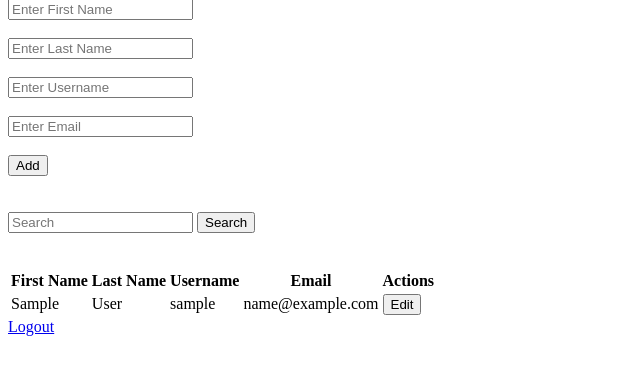
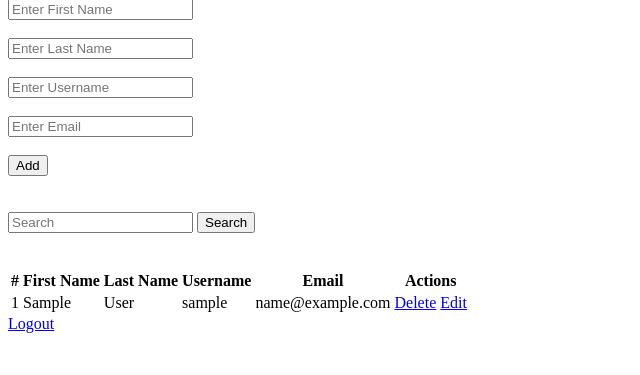
Before and after one commit to SelimF1998/php-crud, a PHP site: page /dashboard.php in a window 1280 px wide. Shown: the part 128-503 px from the top of the page, without its empty margins (0-640 px from the left). Run offline with PHP 8.4, Linux system fonts and the light colour scheme; the visitor is signed in with stand-in values (Sample User, id 1); tables that the repository leaves empty or names only in its code hold one stand-in row (values such as "Sample post").

Commit message:
delete php crud

```diff
--- a/dashboard.php
+++ b/dashboard.php
@@ -5,7 +5,7 @@ $db = DBconnection::getInstance();
 $conn = $db->get();
 $username = $_SESSION['username'];
 
-$sql = "SELECT firstname, lastname, username, email from userlist";
+$sql = "SELECT id, firstname, lastname, username, email from userslist";
 $stmt = $conn->prepare($sql);
 $stmt->execute();
 $users = $stmt->fetchAll(PDO::FETCH_ASSOC);
@@ -15,10 +15,25 @@ if (isset($_POST['create'])) {
     $lastname = $_POST['lastname'];
     $username = $_POST['username'];
     $email = $_POST['email'];
-    $sql = "INSERT INTO userlist (firstname, lastname, username, email) VALUES ('$firstname', '$lastname', '$username', '$email')";
+    $sql = "INSERT INTO userslist (firstname, lastname, username, email) VALUES ('$firstname', '$lastname', '$username', '$email')";
     $stmt = $conn->prepare($sql);
     $stmt->execute();
+    header("Location: dashboard.php");
     echo "Record created successfully.";
+
+    exit;
+}
+
+if (isset($_GET['delete_id'])) {
+    $delete_id = $_GET['delete_id'];
+
+    // Prepare and execute the DELETE statement
+    $stmt = $conn->prepare("DELETE FROM userslist WHERE id = :delete_id");
+    $stmt->bindParam(':delete_id', $delete_id);
+    $stmt->execute();
+
+    header("Location: dashboard.php");
+    exit;
 }
 
 
@@ -54,15 +69,16 @@ if (isset($_POST['create'])) {
     </form>
     <br>
     <br>
-    <form method="POST">
+    <form>
         <input type="text" name="search" placeholder="Search">
         <input type="submit" name="search" value="Search">
-    </form>
+    </form method="post">
     <br>
     <br>
     <table>
         <thead>
             <tr>
+                <th>#</th>
                 <th>First Name</th>
                 <th>Last Name</th>
                 <th>Username</th>
@@ -73,13 +89,16 @@ if (isset($_POST['create'])) {
         <tbody>
             <?php foreach ($users as $user) { ?>
                 <tr>
+                    <td><?php echo $user['id']; ?></td>
                     <td><?php echo $user['firstname']; ?></td>
                     <td><?php echo $user['lastname']; ?></td>
                     <td><?php echo $user['username']; ?></td>
                     <td><?php echo $user['email']; ?></td>
                     <td>
-                        <button>Edit</button>
+                        <a href="dashboard.php?delete_id=<?php echo $user['id']; ?>">Delete</a>
+                        <a href="edit.php">Edit</a>
                     </td>
+
                 </tr>
             <?php } ?>
         </tbody>
--- /dev/null
+++ b/edit.php
@@ -0,0 +1,3 @@
+<?php
+    echo 'edit here';
+?>
```
